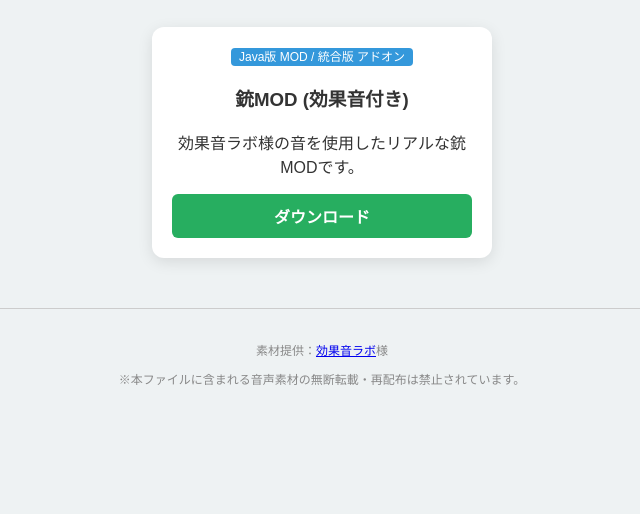
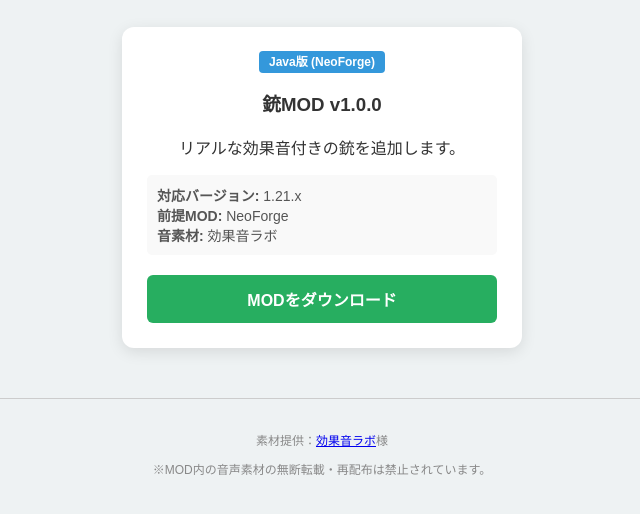
Before and after one commit to hirosuku0925/my-mc-addons, a plain HTML site: page index.html in a window 1280 px wide. Shown: the part 90-604 px from the top of the page, without its empty margins (318-958 px from the left). Drawn offline with Linux system fonts and the light colour scheme.

Commit message:
index.htmlを作成

```diff
--- a/index.html
+++ b/index.html
@@ -3,13 +3,15 @@
 <head>
     <meta charset="UTF-8">
     <meta name="viewport" content="width=device-width, initial-scale=1.0">
-    <title>マイクラ配布所</title>
+    <title>HIROSUKUのマイクラMOD配布所</title>
     <style>
         body { font-family: sans-serif; background: #eef2f3; color: #333; margin: 0; padding: 20px; text-align: center; }
         .container { display: flex; flex-wrap: wrap; justify-content: center; gap: 20px; margin-top: 30px; }
-        .card { background: white; width: 300px; padding: 20px; border-radius: 12px; box-shadow: 0 4px 15px rgba(0,0,0,0.1); }
-        .tag-mod { background: #3498db; color: white; padding: 2px 8px; border-radius: 4px; font-size: 12px; }
-        .btn { display: block; background: #27ae60; color: white; padding: 10px; text-decoration: none; border-radius: 6px; margin-top: 15px; font-weight: bold; }
+        .card { background: white; width: 350px; padding: 25px; border-radius: 12px; box-shadow: 0 4px 15px rgba(0,0,0,0.1); }
+        .tag-mod { background: #3498db; color: white; padding: 4px 10px; border-radius: 4px; font-size: 12px; font-weight: bold; }
+        .btn { display: block; background: #27ae60; color: white; padding: 12px; text-decoration: none; border-radius: 6px; margin-top: 20px; font-weight: bold; }
+        .btn:hover { background: #219150; }
+        .info { text-align: left; font-size: 14px; margin-top: 15px; color: #555; background: #f9f9f9; padding: 10px; border-radius: 5px; }
         footer { margin-top: 50px; font-size: 12px; color: #888; border-top: 1px solid #ccc; padding-top: 20px; }
     </style>
 </head>
@@ -19,16 +21,23 @@
 
     <div class="container">
         <div class="card">
-            <span class="tag-mod">Java版 MOD / 統合版 アドオン</span>
-            <h3>銃MOD (効果音付き)</h3>
-            <p>効果音ラボ様の音を使用したリアルな銃MODです。</p>
-            <a href="gun.jar" class="btn">ダウンロード</a>
+            <span class="tag-mod">Java版 (NeoForge)</span>
+            <h3>銃MOD v1.0.0</h3>
+            <p>リアルな効果音付きの銃を追加します。</p>
+
+            <div class="info">
+                <strong>対応バージョン:</strong> 1.21.x<br>
+                <strong>前提MOD:</strong> NeoForge<br>
+                <strong>音素材:</strong> 効果音ラボ
+            </div>
+
+            <a href="gun_mods_1_0_0_neoforge_1_21_8 (1).jar" class="btn">MODをダウンロード</a>
         </div>
     </div>
 
     <footer>
         <p>素材提供：<a href="https://soundeffect-lab.info/" target="_blank">効果音ラボ</a>様</p>
-        <p>※本ファイルに含まれる音声素材の無断転載・再配布は禁止されています。</p>
+        <p>※MOD内の音声素材の無断転載・再配布は禁止されています。</p>
     </footer>
 
 </body>
```
